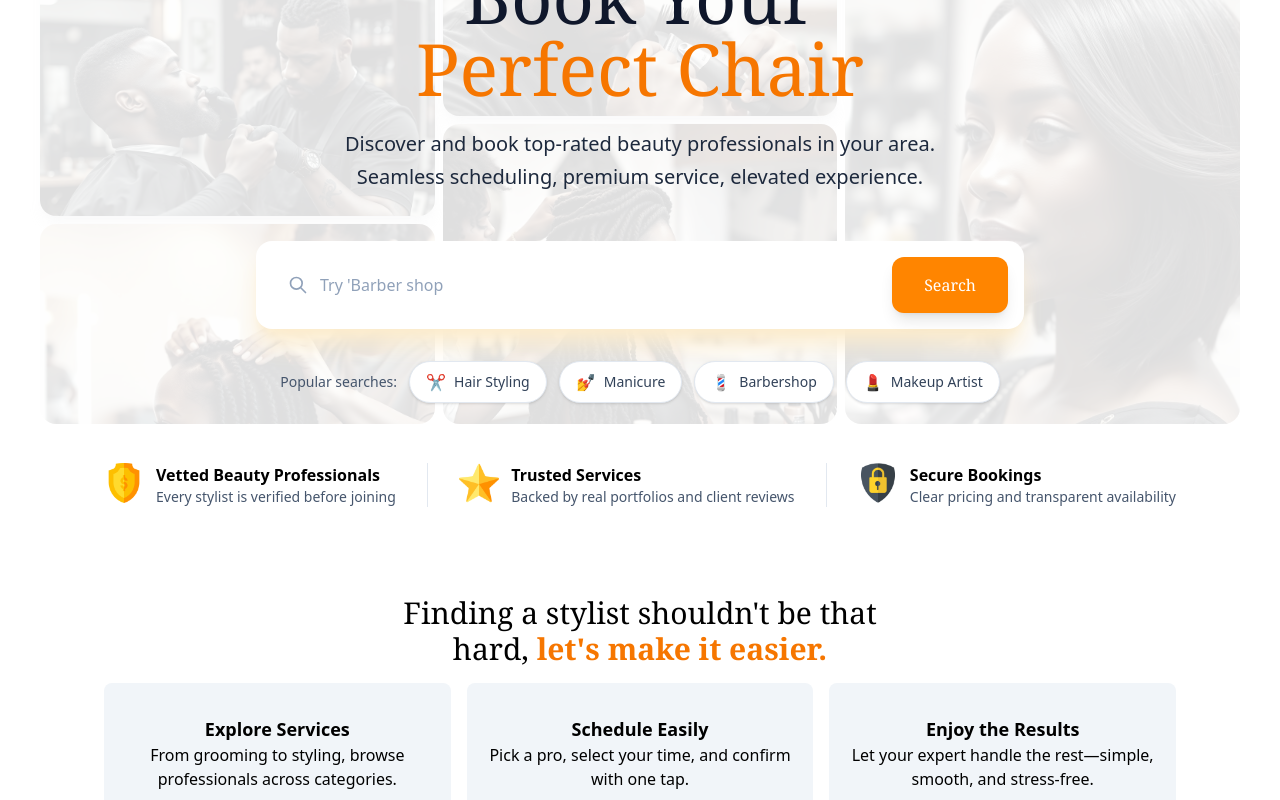
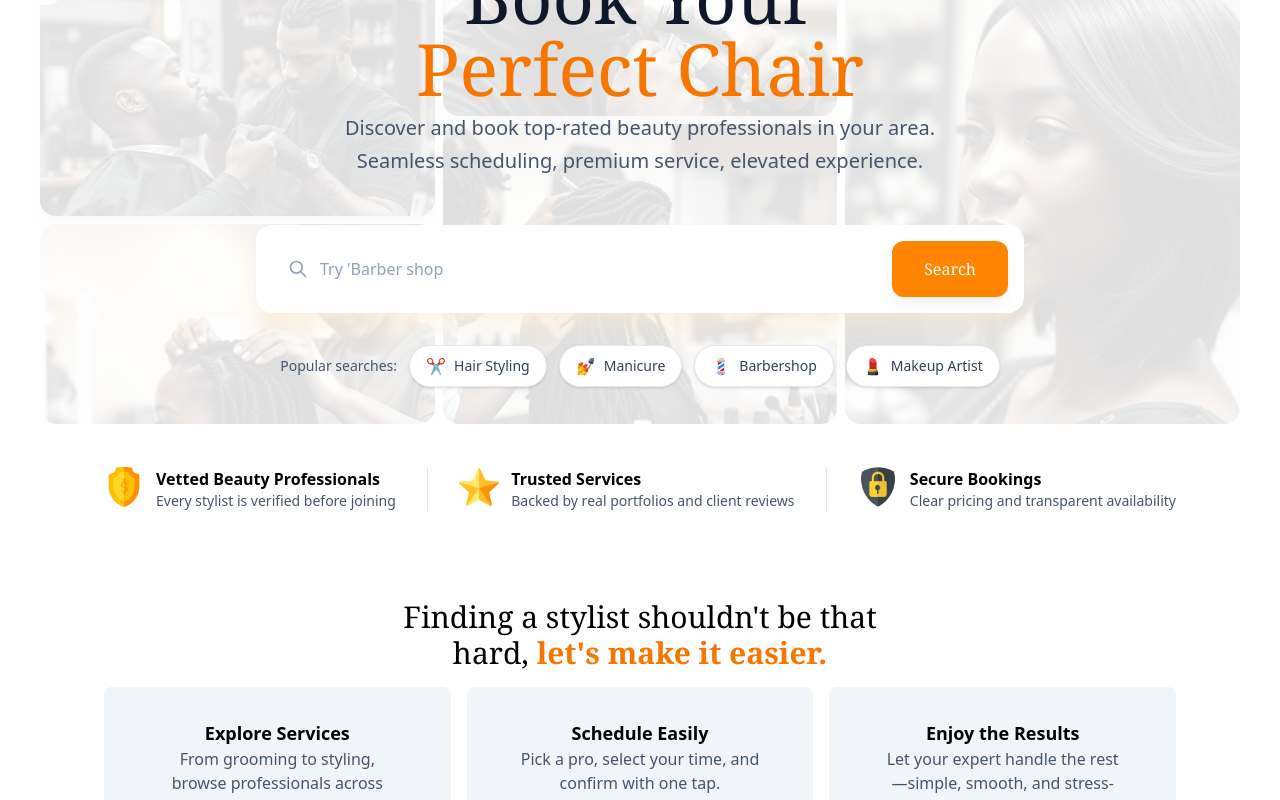
Before and after one commit to KayviaHarriott/chair-share, a React (Vite) app: page / in a window 1280 px wide. Shown: the part 280-1080 px from the top of the page. Built offline with nearby package versions, Linux system fonts and the light colour scheme.

Commit message:
Updated styling with padding and margin

```diff
--- a/src/components/SectionCard.tsx
+++ b/src/components/SectionCard.tsx
@@ -12,7 +12,7 @@ export const SectionCard: React.FC<SectionProps> = ({ width, title, description,
     >
         <div className="flex flex-col items-center text-center">
             <p className="font-bold text-lg">{title}</p>
-            <p className="font-light">{description}</p>
+            <p className="font-light text-slate-600 max-w-[240px]">{description}</p>
         </div>
         <div className="flex flex-col justify-end items-center h-full">
                       <p>One</p>
--- a/src/pages/HomePage.tsx
+++ b/src/pages/HomePage.tsx
@@ -85,20 +85,20 @@ export const Home = () => {
 
             <div className="max-w-4xl mx-auto text-center pt-14 relative -mt-130 z-10">
               {/* Heading */}
-              <h1 className="text-5xl sm:text-6xl lg:text-7xl font-serif mb-6">
+              <h1 className="text-5xl sm:text-6xl lg:text-7xl font-serif mb-2">
                 <span className="text-slate-900">Book Your</span>
                 <br />
                 <span className="text-[#F67600]">Perfect Chair</span>
               </h1>
 
               {/* Subtitle */}
-              <p className="text-lg sm:text-xl text-slate-800 mb-12 max-w-2xl mx-auto leading-relaxed">
+              <p className="text-lg sm:text-xl text-slate-600 mb-12 max-w-2xl mx-auto leading-relaxed">
                 Discover and book top-rated beauty professionals in your area.
                 Seamless scheduling, premium service, elevated experience.
               </p>
 
               {/* Search Bar */}
-              <div className="bg-white rounded-2xl shadow-xl shadow-[#FCECCD] p-4 mb-8 max-w-3xl mx-auto">
+              <div className="bg-white rounded-2xl shadow-xl shadow-[#FCECCD]/40 p-4 mb-8 max-w-3xl mx-auto">
                 <div className="flex flex-col sm:flex-row gap-3 items-center">
                   <div className="relative flex-1 w-full">
                     <div className="absolute left-4 top-1/2 -translate-y-1/2 text-slate-400">
@@ -124,7 +124,7 @@ export const Home = () => {
                       className="w-full pl-12 pr-4 py-4 text-slate-700 placeholder-slate-400 rounded-xl focus:outline-none focus:ring-2 focus:ring-amber-500 focus:bg-white transition-all"
                     />
                   </div>
-                  <button className="w-full font-serif sm:w-auto px-8 py-4 bg-[#FF8500] hover:bg-amber-600 text-white  rounded-xl shadow-lg hover:shadow-xl transition-all duration-200 flex items-center justify-center gap-2">
+                  <button className="w-full font-serif sm:w-auto px-8 py-4 bg-[#FF8500] hover:bg-amber-600 text-white  rounded-xl shadow-lg/5 hover:shadow-xl transition-all duration-200 flex items-center justify-center gap-2">
                     Search
                   </button>
                 </div>
@@ -153,7 +153,7 @@ export const Home = () => {
       {/* Site Benefits */}
       <Section
         content={
-          <div className="mt-15 pb-10 px-16 flex justify-between">
+          <div className="mt-20 pb-10 px-16 flex justify-between">
             {[
               {
                 icon: "/icons/shieldIcon.png",
```
